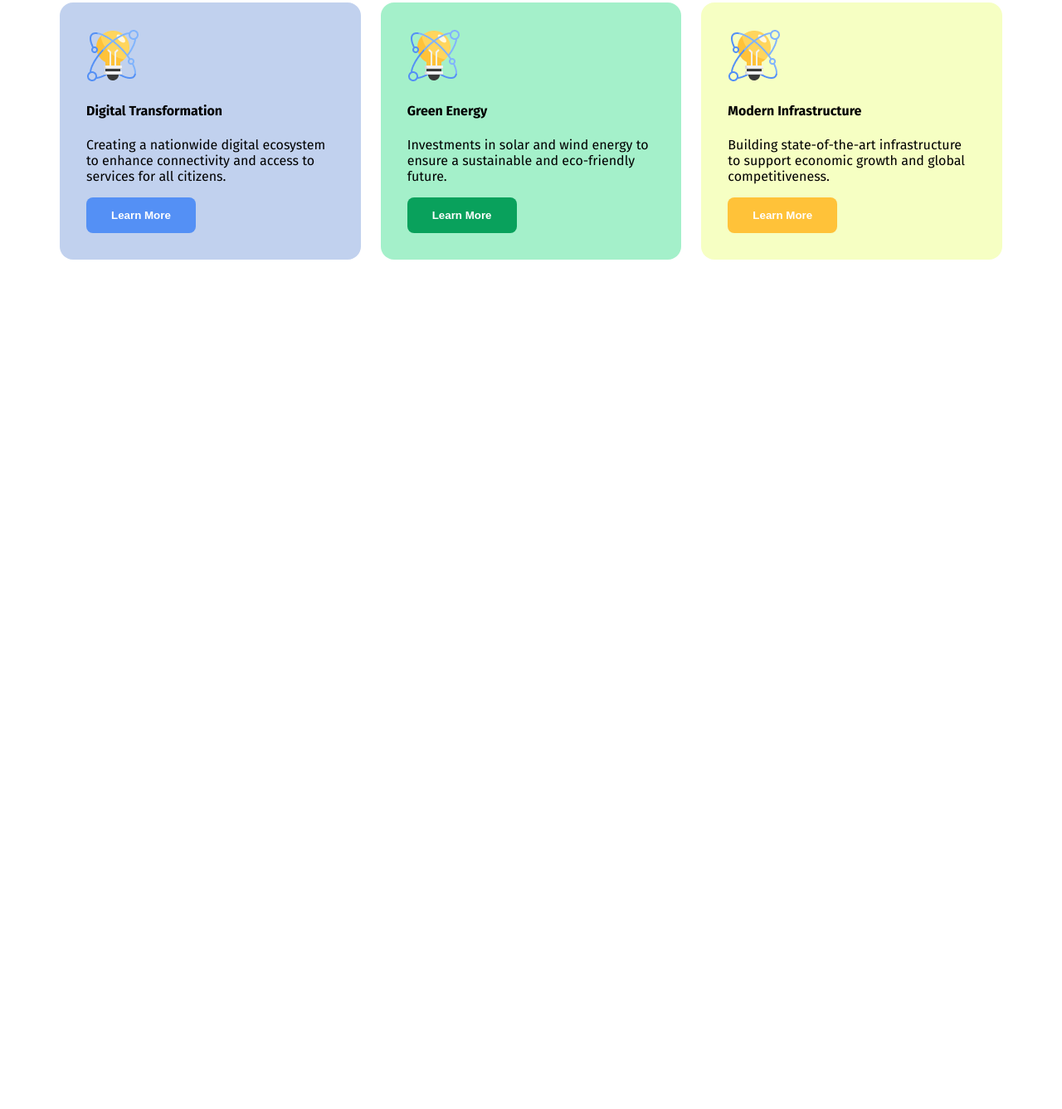
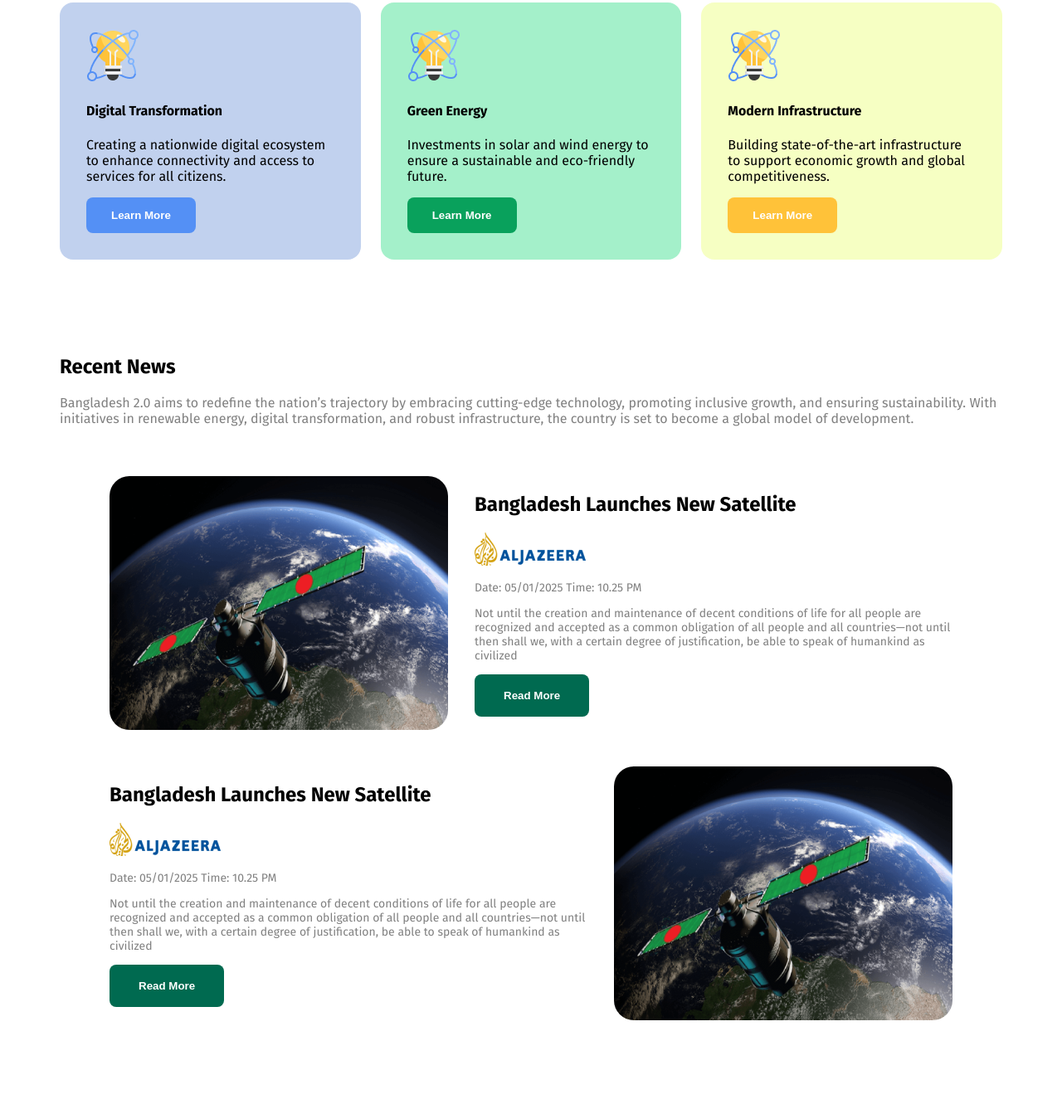
Before and after one commit to sidraturnur/Bangladesh-2.0-A1, a plain HTML site: page index.html in a window 1280 px wide. Shown: the part 790-2127 px from the top of the page at 83% size. Before the commit the page ends 1167 px from the top, so only its background shows below. Drawn offline with Linux system fonts and the light colour scheme.

Commit message:
section 2

```diff
--- a/index.html
+++ b/index.html
@@ -66,6 +66,56 @@
 
 
 
+
+    </section>
+    <section class="recentnews">
+         <h1>Recent News</h1>
+        <p class="news-desc">Bangladesh 2.0 aims to redefine the nation’s trajectory by embracing cutting-edge technology, promoting inclusive growth, and ensuring sustainability. With initiatives in renewable energy, digital transformation, and robust infrastructure, the country is set to become a global model of development.</p>
+
+        <div class="news-content">
+
+        <div class="news1">
+
+     <div >
+        <img class="image-1" src="assets/satelite.png" alt="">
+     </div>
+     <div>
+        <h1>Bangladesh Launches New Satellite</h1>
+        <img src="assets/al-jazeera.png" alt="">
+        <p class="newsstart">Date: 05/01/2025    Time: 10.25 PM     </p>
+        <p class="mainnews1">Not until the creation and maintenance of decent conditions of life for all people are recognized and accepted as a common obligation of all people and all countries—not until then shall we,
+            with a certain degree of justification, be able to speak of humankind as civilized</p>
+            <button class="btn-primary">Read More</button>
+
+     </div>
+     </div>
+
+     <div class="news2">
+     <div>
+        <img class="image-2" src="assets/satelite.png" alt="">
+
+     </div>
+     <div>
+        <h1>Bangladesh Launches New Satellite</h1>
+        <img src="assets/al-jazeera.png" alt="">
+        <p class="newsstart">Date: 05/01/2025    Time: 10.25 PM     </p>
+        <p class="mainnews1">Not until the creation and maintenance of decent conditions of life for all people are recognized and accepted as a common obligation of all people and all countries—not until then shall we,
+            with a certain degree of justification, be able to speak of humankind as civilized</p>
+            <button class="btn-primary">Read More</button>
+     </div>
+    </div>
+    </div>
+
+
+    </div>
+    <div class="news2"></div>
+
+
+
+
+
+
+
     </section>
 
 
--- a/styles/styles.css
+++ b/styles/styles.css
@@ -105,3 +105,44 @@ margin-bottom: 0px;
     padding: 14px 30px ;
     border-radius: 8px;
   }
+  .recentnews{
+   margin: 32px;
+   padding: 32px;
+
+  }
+  .news-desc{
+    color: gray;
+  }
+  .news1{
+    display: flex;
+    gap: 32px;
+    margin: auto;
+    padding: 20px;
+  }
+  .image-1{
+    border-radius: 24px ;
+  }
+  .image-2{
+    border-radius: 24px ;
+    align-content: end;
+  }
+  .news2{
+    display: flex;
+    flex-direction: row-reverse ;
+    gap: 32px;
+    margin: auto;
+    padding: 20px;
+  }
+  .news-content{
+    margin: 20px;
+    padding: 20px;
+
+  }
+  .newsstart{
+    color: gray;
+    font-size: 14px;
+  }
+  .mainnews1{
+    color: gray;
+    font-size: 14px;
+  }
```
